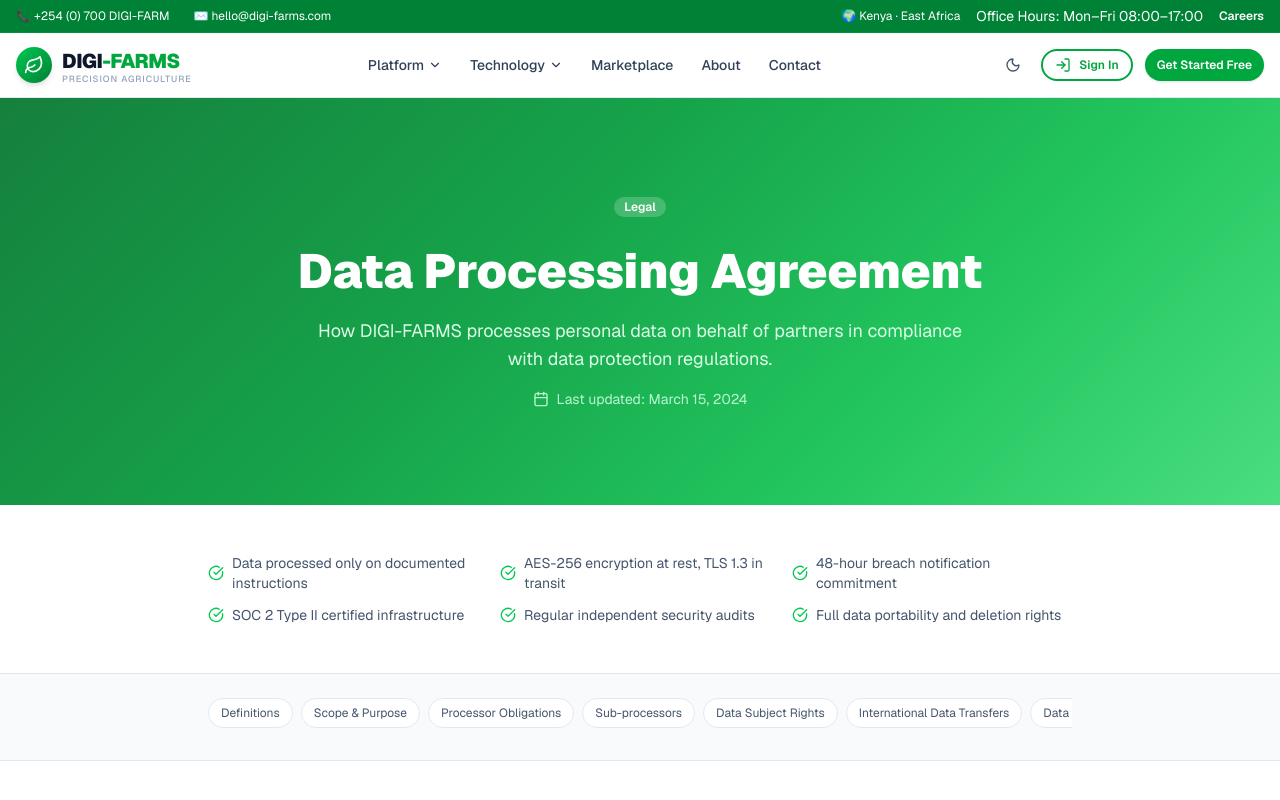
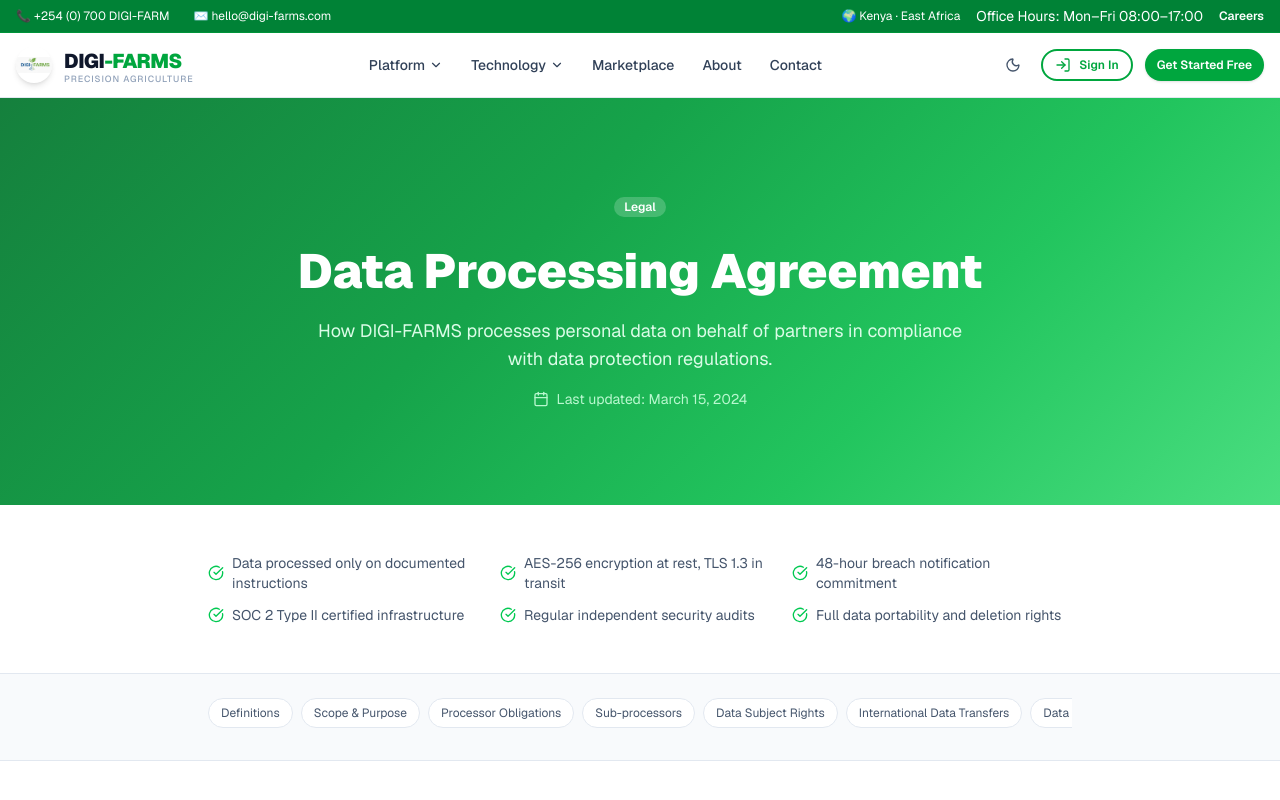
Before and after one commit to Faqih001/digi-farms, a Next.js app: page /legal/dpa in a window 1280 px wide. Shown: the top 800 px of the page. Built offline with nearby package versions, Linux system fonts and the light colour scheme.

Commit message:
feat: add icons to metadata and update logo in header for improved branding

```diff
--- a/app/layout.tsx
+++ b/app/layout.tsx
@@ -31,6 +31,13 @@ export const metadata: Metadata = {
     description: "AI-powered precision agriculture platform",
     siteName: "DIGI-FARMS",
   },
+  icons: {
+    icon: [
+      { url: "/digi-farms-logo.ico" },
+    ],
+    shortcut: "/digi-farms-logo.ico",
+    apple: "/digi-farms-logo.jpeg",
+  },
 };
 
 export default function RootLayout({
--- a/components/layout/header.tsx
+++ b/components/layout/header.tsx
@@ -1,6 +1,7 @@
 "use client";
 
 import Link from "next/link";
+import Image from "next/image";
 import { useState, useEffect } from "react";
 import { Menu, X, ChevronDown, Leaf, LogIn, Sun, Moon } from "lucide-react";
 import { Button } from "@/components/ui/button";
@@ -76,9 +77,9 @@ export default function Header() {
         <div className="container mx-auto px-4 max-w-7xl">
           <div className="flex items-center justify-between h-16">
             {/* Logo */}
-            <Link href="/" className="flex items-center gap-2.5 group">
-              <div className="w-9 h-9 rounded-xl bg-gradient-to-br from-green-500 to-green-700 flex items-center justify-center shadow-md group-hover:scale-105 transition-transform">
-                <Leaf className="w-5 h-5 text-white" />
+            <Link href="/" className="flex items-center gap-3 group">
+              <div className="w-9 h-9 rounded-xl overflow-hidden flex items-center justify-center shadow-md group-hover:scale-105 transition-transform">
+                <Image src="/digi-farms-logo.jpeg" alt="DIGI-FARMS" width={36} height={36} quality={80} priority />
               </div>
               <div className="leading-none">
                 <span className="font-black text-xl text-slate-900 dark:text-white tracking-tight">DIGI</span>
```
